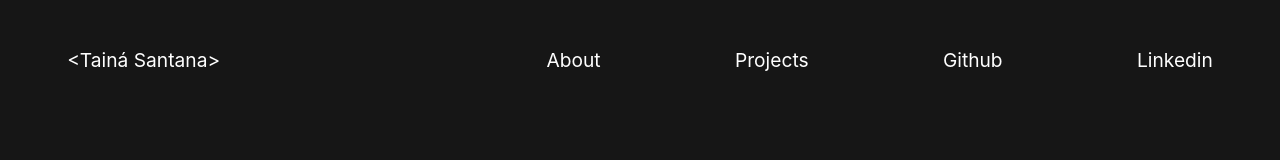
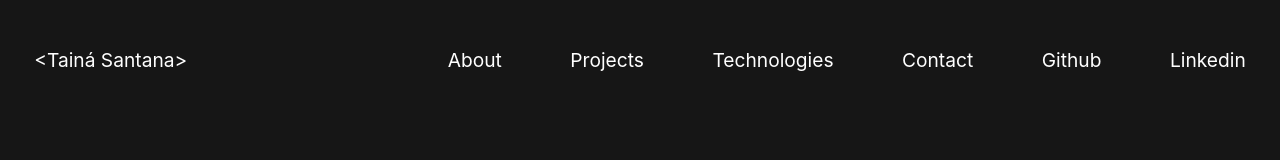
Before and after one commit to tainnaps/tainnaps.github.io, a React (Create React App) app: page / in a window 1280 px wide. Shown: the top 160 px of the page. Built offline with nearby package versions, Linux system fonts and the light colour scheme.

Commit message:
feat: add new nav bar links

```diff
--- a/src/components/NavBar/index.js
+++ b/src/components/NavBar/index.js
@@ -8,6 +8,8 @@ function NavBar() {
       <Link className="home-link" to="/">{ '<Tainá Santana>' }</Link>
       <Link to="/about">About</Link>
       <Link to="/projects">Projects</Link>
+      <Link to="/technologies">Technologies</Link>
+      <Link to="/contact">Contact</Link>
       <a
         href="https://github.com/tainnaps"
         target="_blank"
```
